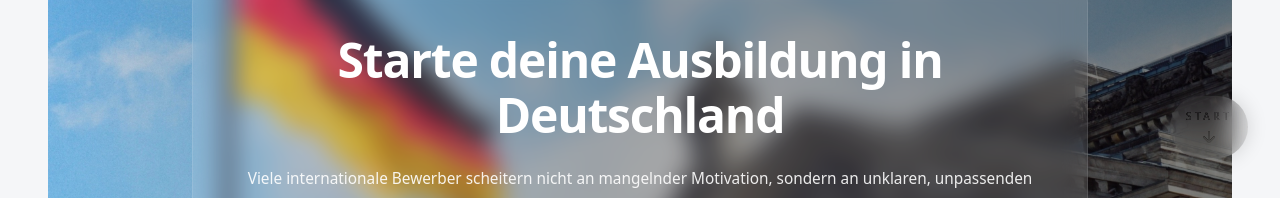
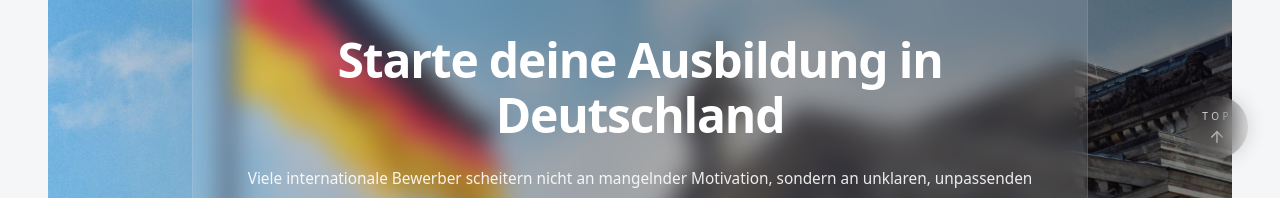
Before and after one commit to Bassil88/aura-coffee-demo, a Next.js app: page /de in a window 1280 px wide. Shown: the part 273-471 px from the top of the page. Built offline with nearby package versions, Linux system fonts and the light colour scheme.

Commit message:
scroll to TOP text added

```diff
--- a/app/components/ScrollIndicator.tsx
+++ b/app/components/ScrollIndicator.tsx
@@ -359,7 +359,7 @@ const blurClass = isMobile ? "" : "backdrop-blur-md";
     if (!arrowRef.current) return;
 
     gsap.to(arrowRef.current, {
-      rotate: label === "ABOUT" ? 180 : 0,
+      rotate: label === "TOP" ? 180 : 0,
       duration: 0.4,
       ease: "power3.inOut",
     });
@@ -390,6 +390,12 @@ const blurClass = isMobile ? "" : "backdrop-blur-md";
   /* -----------------------------
      ACTIVE SECTION DETECTION (FIXED)
   ------------------------------ */
+  const isNearBottom = () => {
+  const scrollPosition = window.scrollY + window.innerHeight;
+  const threshold = document.documentElement.scrollHeight - 120;
+  return scrollPosition >= threshold;
+};
+
 useEffect(() => {
   const onScroll = () => {
     const offset = isMobile ? 120 : 150;
@@ -412,10 +418,16 @@ useEffect(() => {
     );
 
     if (closestSection) {
+  if (isNearBottom()) {
+    setLabel("TOP");
+    setTheme("text-white");
+  } else {
     setLabel(closestSection.label);
-      setTheme(sectionColors[closestSection.id] ?? "text-black");
+    setTheme(sectionColors[closestSection.id] ?? "text-white");
+  }
   setVisible(true);
 }
+
   };
 
   onScroll();
@@ -443,7 +455,30 @@ useEffect(() => {
   /* -----------------------------
      Click scroll
   ------------------------------ */
+  // const handleClick = () => {
+  //   const currentIndex = sections.findIndex(
+  //     (s) => s.label === label
+  //   );
+
+  //   const nextSection =
+  //     sections[currentIndex + 1] ?? sections[0];
+
+  //   const el = document.getElementById(nextSection.id);
+  //   if (!el) return;
+
+  //   const offset = isMobile ? 100 : 140;
+  //   const y = el.getBoundingClientRect().top + window.scrollY - offset;
+
+  //   window.scrollTo({ top: y, behavior: "smooth" });
+  // };
+
   const handleClick = () => {
+  // 🔼 Special case: TOP → go to hero
+  if (label === "TOP") {
+    window.scrollTo({ top: 0, behavior: "smooth" });
+    return;
+  }
+
   const currentIndex = sections.findIndex(
     (s) => s.label === label
   );
@@ -459,6 +494,7 @@ useEffect(() => {
 
   window.scrollTo({ top: y, behavior: "smooth" });
 };
+
 
   if (!visible) return null;
 const mobileSafe = isMobile
```
Lines whose indentation alone changed are shown as unchanged.
